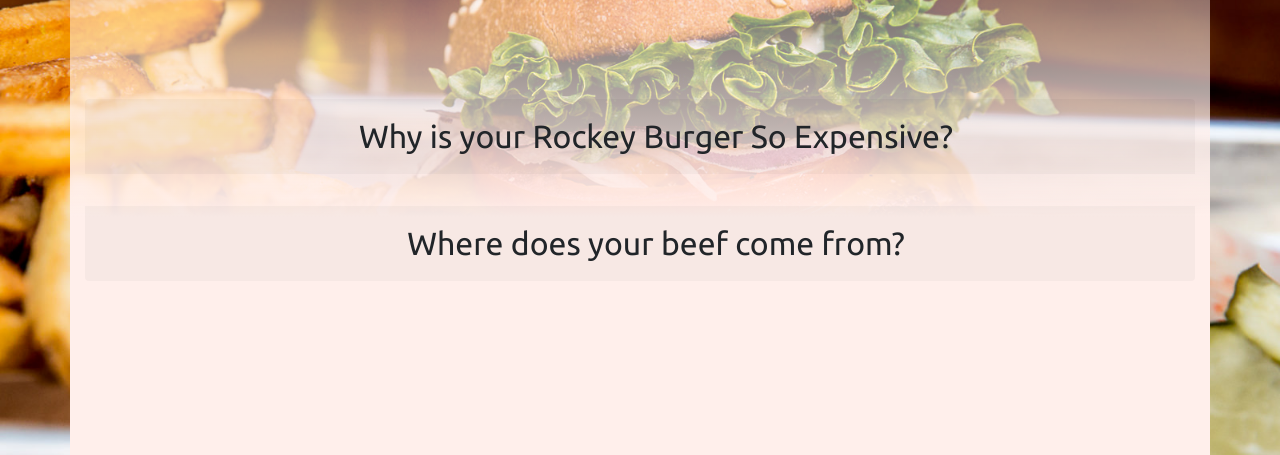
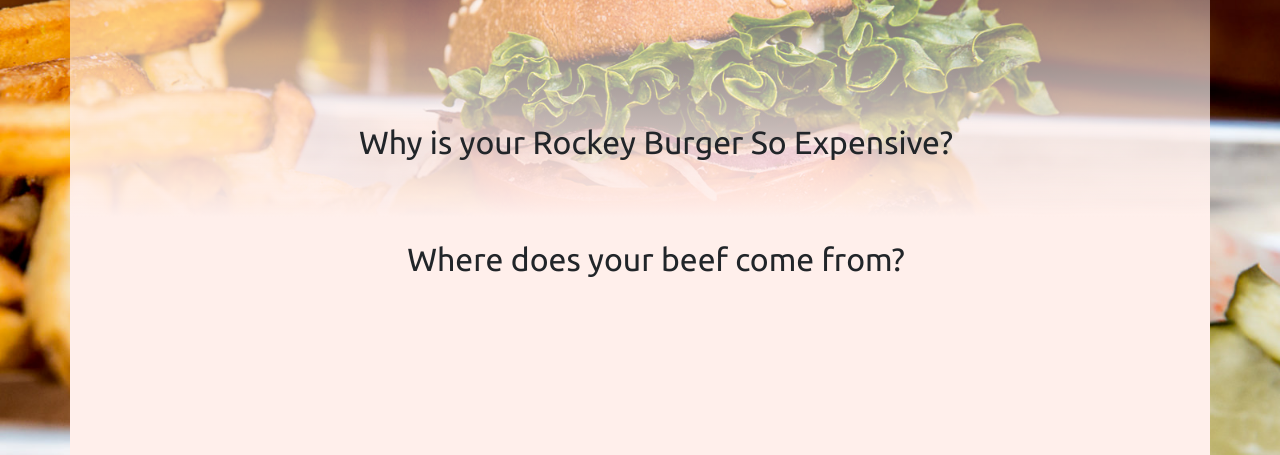
Before and after one commit to stevendowen/burgerproject, a website: page faqs.html in a window 1280 px wide. Shown: the part 219-674 px from the top of the page. Drawn offline with nearby package versions, Linux system fonts and the light colour scheme.

Commit message:
added font and background color to questions on faqs html

```diff
--- a/scss/style.scss
+++ b/scss/style.scss
@@ -174,10 +174,18 @@ body{
     border: none;
     margin-top: 2em;
 
+    .card-header{
+      background-color: rgba(0,0,0,0);
+      border-bottom: none;
+    }
+    .card-body{
+      padding: 0;
+    }
 
     .faqs{
       color: #212529;
-      font: 400 1em $myfont;
+      font-family: $myfont;
+      font-size: 1em;
     }
   }
 
```
Also changed, not shown: css/style.css.
